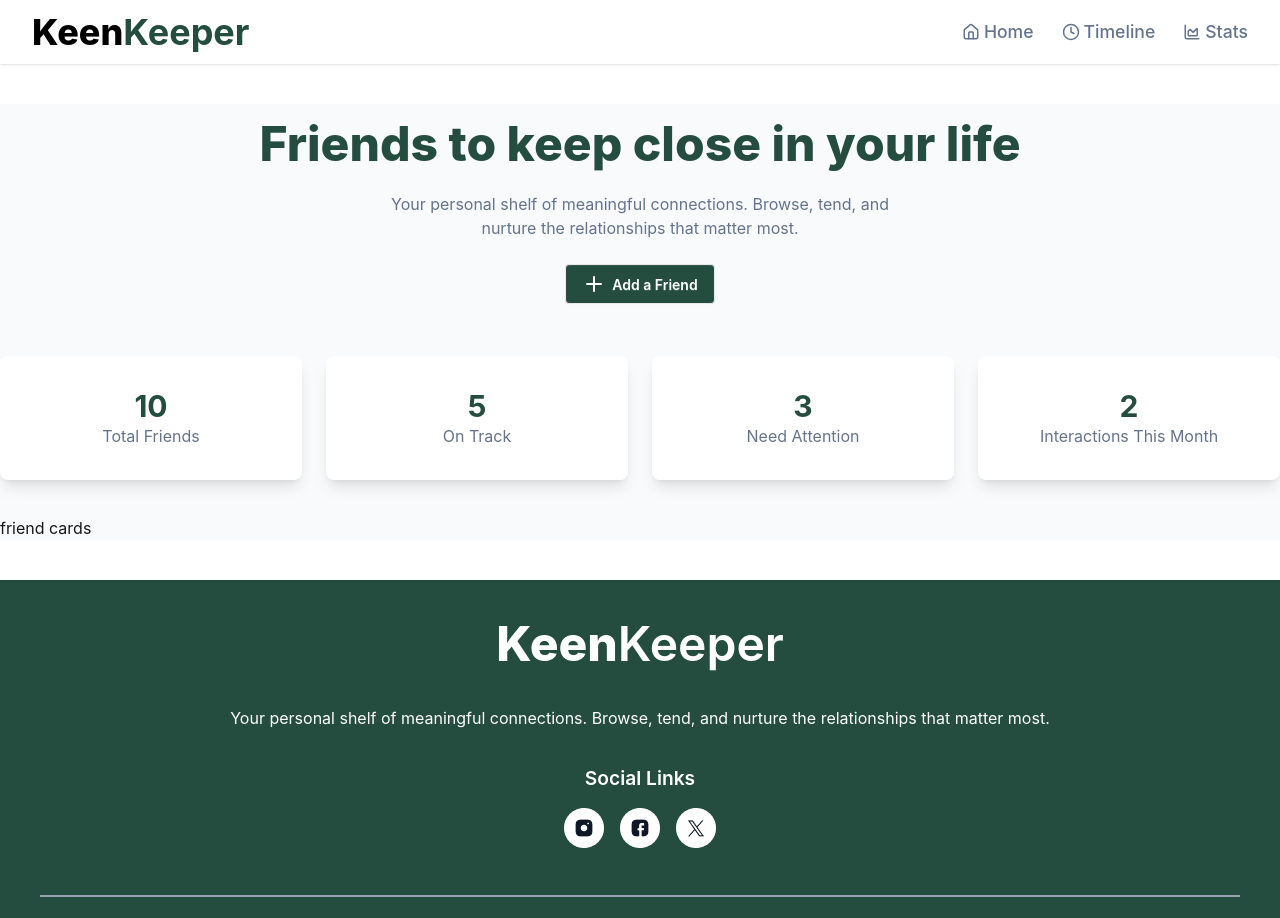
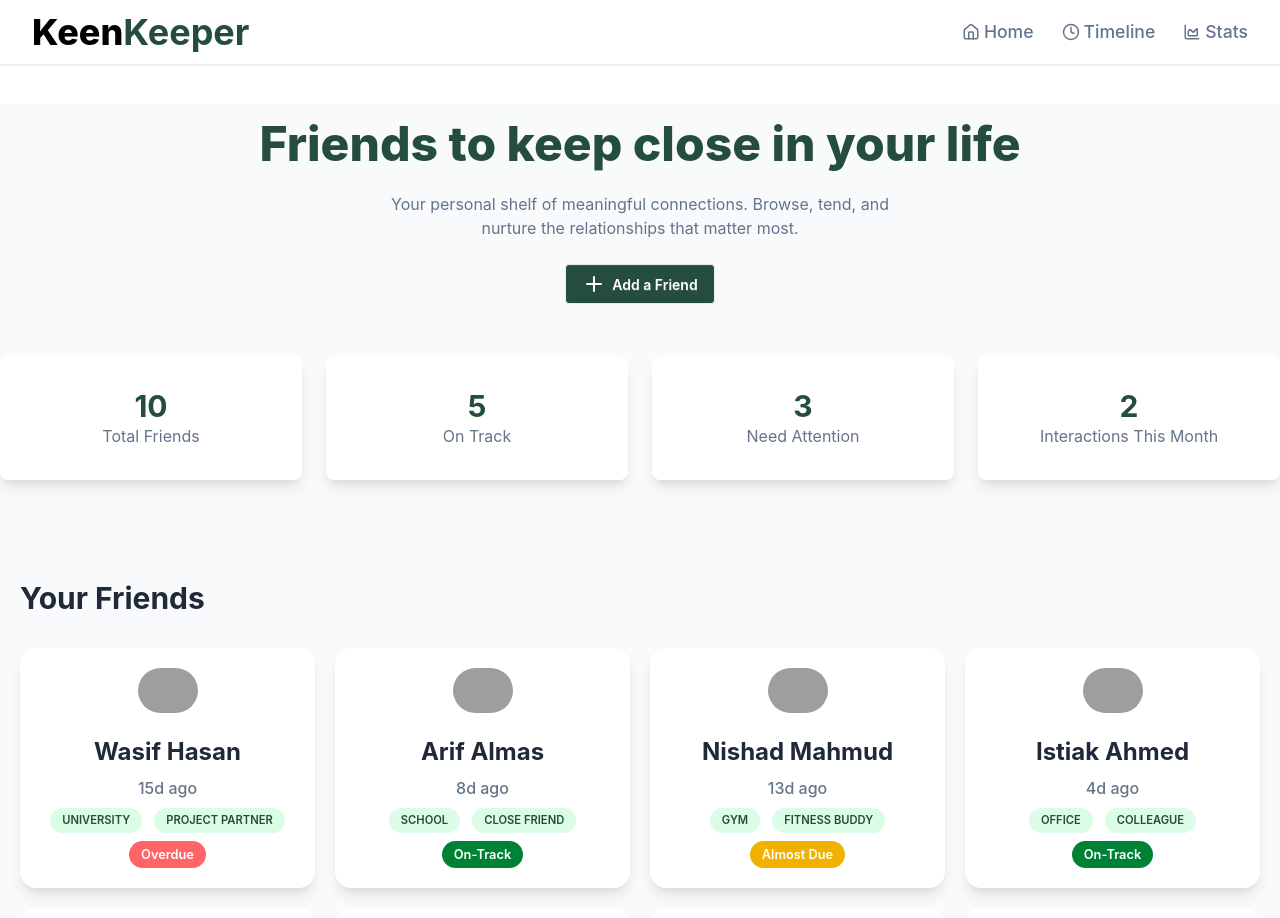
Before and after one commit to farjanayeasminrimi/Kin-Keeper, a React (Vite) app: page / in a window 1280 px wide. Shown: the top 918 px of the page. Built offline with nearby package versions, Linux system fonts and the light colour scheme; grey boxes are pictures that could not be loaded.

Commit message:
added card and styled it

```diff
--- /dev/null
+++ b/src/Components/Friends/Card/Card.jsx
@@ -0,0 +1,34 @@
+import React from "react";
+import { Link } from "react-router";
+
+const Card = ({ friend }) => {
+  const { id, name, days_since_contact: joining, tags, status, picture } = friend;
+  return (
+    <Link to={`/carts/${id}`}>
+      <div className="space-y-2 flex flex-col items-center p-5 shadow-lg rounded-2xl bg-white justify-center text-center">
+        <div className=" w-[60px] h-[60px]">
+          <img className="rounded-full" src={picture} alt="human picture" />
+        </div>
+        <h2 className="text-[#1F2937] text-2xl font-bold">{name}</h2>
+        <p className="secondary-color font-medium">{joining}d ago</p>
+        <div className="flex gap-3 flex-wrap md:flex-nowrap justify-center text-center">
+          {tags.map((tag, index) => (
+            <span
+              className="primary-color bg-green-100 font-semibold px-3  py-1 rounded-3xl uppercase text-[.7rem]"
+              key={index}
+            >
+              {tag}
+            </span>
+          ))}
+        </div>
+        <span
+          className={`text-white font-semibold px-3  py-1 rounded-3xl capitalize  text-[.8rem] ${status === "overdue" ? "bg-red-400" : status === "almost due" ? "bg-yellow-500" : "bg-green-700"}`}
+        >
+          {status}
+        </span>
+      </div>
+    </Link>
+  );
+};
+
+export default Card;
--- a/src/Components/Friends/FriendsCarts/FriendsCarts.jsx
+++ b/src/Components/Friends/FriendsCarts/FriendsCarts.jsx
@@ -1,7 +1,20 @@
 import React from "react";
+import { use } from "react";
+import Card from "../Card/Card";
 
-const FriendsCarts = () => {
-  return <div>friend cards</div>;
+const FriendsCarts = ({ callFriendRes }) => {
+  const friends = use(callFriendRes);
+  console.log(friends);
+  return (
+    <div className="container mx-auto px-5 py-8 shadow-lg rounded-2xl">
+      <h1 className="text-[#1F2937] text-3xl font-bold my-8">Your Friends</h1>
+      <div className="grid grid-cols-2 md:grid-cols-4 gap-5 ">
+        {friends.map((friend) => (
+          <Card key={friend.id} friend={friend}></Card>
+        ))}
+      </div>
+    </div>
+  );
 };
 
 export default FriendsCarts;
--- a/src/Pages/Home/Home.jsx
+++ b/src/Pages/Home/Home.jsx
@@ -17,7 +17,13 @@ const Home = () => {
         <FriendsIntro callFriendRes={callFriendRes}></FriendsIntro>
       </Suspense>
 
-      <Suspense>
+      <Suspense
+        fallback={
+          <div className="flex justify-center">
+            <span className=" loading loading-ring loading-xl"></span>
+          </div>
+        }
+      >
         <FriendsCarts callFriendRes={callFriendRes}></FriendsCarts>
       </Suspense>
     </div>
```
